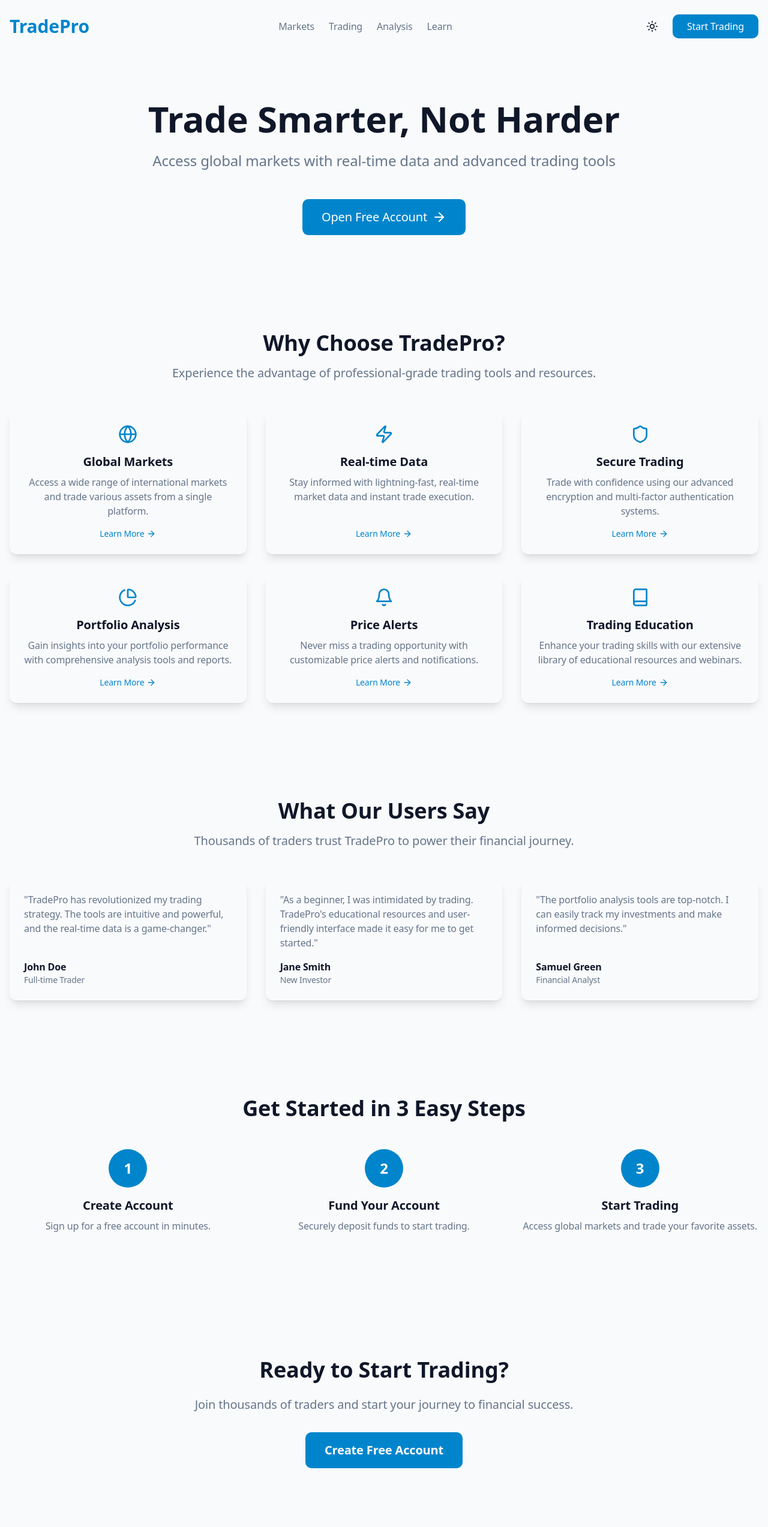
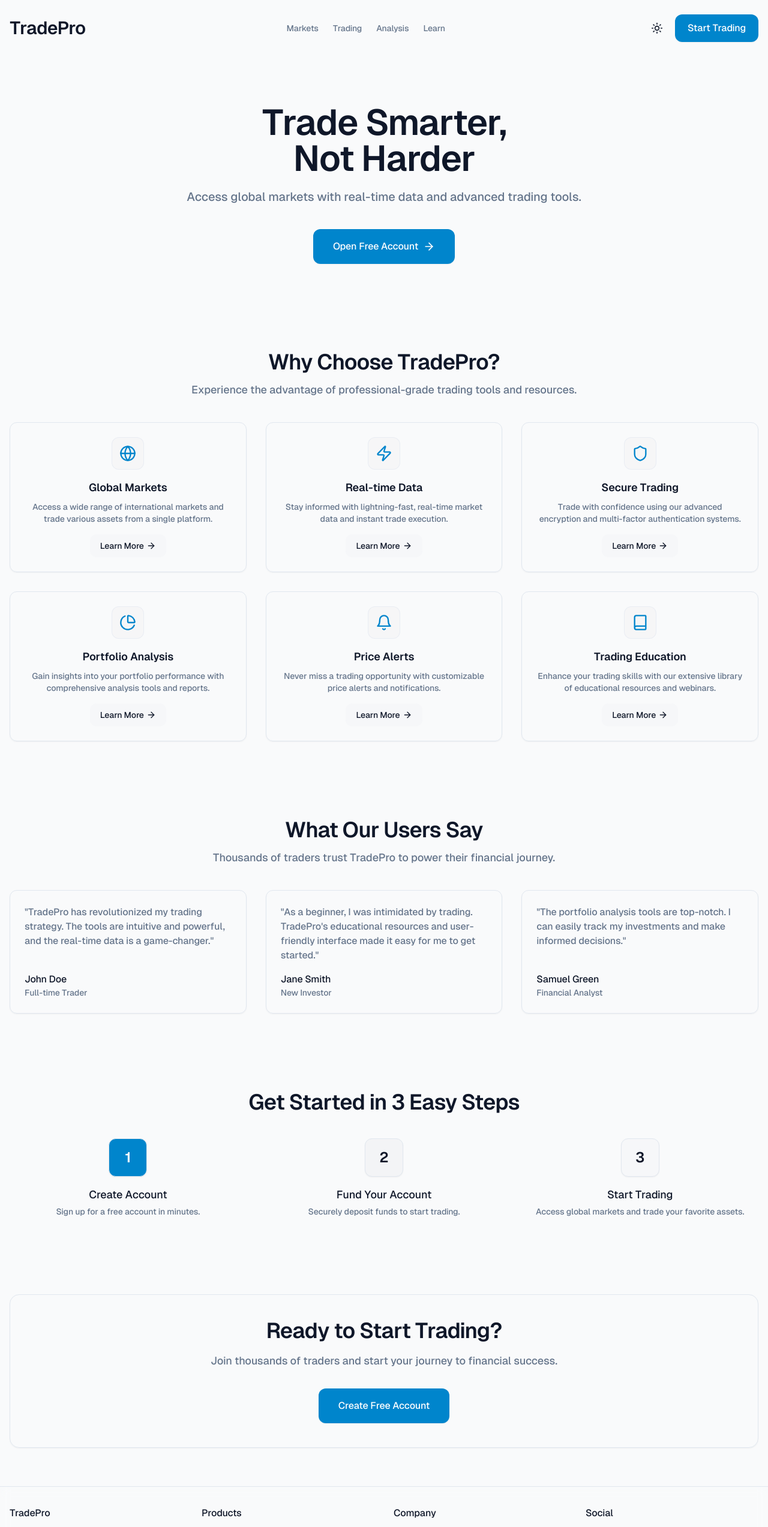
Before and after one commit to YashPalav-26/TradePro, a Next.js app: page / in a window 1280 px wide. Shown: the top 2546 px of the page at 60% size. Built offline with nearby package versions, Linux system fonts and the light colour scheme.

Commit message:
improved home page UI

```diff
--- a/src/app/page.tsx
+++ b/src/app/page.tsx
@@ -43,18 +43,16 @@ const FeatureBox = ({ icon, title, description, delay }: any) => {
       initial={{ opacity: 0, y: 20 }}
       animate={{ opacity: 1, y: 0 }}
       transition={{ duration: 0.6, delay }}
-      className="bg-card p-6 rounded-xl shadow-lg flex flex-col items-center text-center h-full"
+      className="bg-card p-6 border rounded-xl shadow-sm hover:shadow-md transition-all duration-200 flex flex-col items-center text-center h-full"
     >
-      <div className="text-primary mb-4">{icon}</div>
-      <h3 className="text-xl font-semibold mb-2 text-foreground">
+      <div className="text-primary mb-4 bg-secondary/60 p-3 rounded-lg border border-border/60">{icon}</div>
+      <h3 className="text-lg font-semibold mb-2 text-foreground">
         {title}
       </h3>
-      <p className="text-muted-foreground mb-4 flex-grow">{description}</p>
+      <p className="text-muted-foreground mb-4 flex-grow text-sm">{description}</p>
       <motion.button
-        whileHover={{
-          x: 5,
-        }}
-        className="mt-auto text-primary flex items-center text-sm font-medium"
+        whileHover={{ x: 3 }}
+        className="mt-auto text-foreground bg-accent px-4 py-2 rounded-md border border-transparent hover:border-border transition-all flex items-center text-sm"
       >
         Learn More <ArrowRight className="ml-1" size={16} />
       </motion.button>
@@ -68,11 +66,11 @@ const TestimonialCard = ({ quote, author, role, delay }: any) => {
       initial={{ opacity: 0, y: 20 }}
       animate={{ opacity: 1, y: 0 }}
       transition={{ duration: 0.6, delay }}
-      className="bg-card p-6 rounded-xl shadow-lg flex flex-col justify-between h-full"
+      className="bg-card p-6 border rounded-xl shadow-sm hover:shadow-md transition-all duration-200 flex flex-col justify-between h-full"
     >
       <p className="text-muted-foreground mb-4">"{quote}"</p>
       <div>
-        <p className="font-semibold text-foreground">{author}</p>
+        <p className="font-medium text-foreground">{author}</p>
         <p className="text-sm text-muted-foreground">{role}</p>
       </div>
     </motion.div>
@@ -90,37 +88,37 @@ export default function Home() {
 
   const tradingFeatures = [
     {
-      icon: <Globe size={32} />,
+      icon: <Globe size={28} />,
       title: "Global Markets",
       description:
         "Access a wide range of international markets and trade various assets from a single platform.",
     },
     {
-      icon: <Zap size={32} />,
+      icon: <Zap size={28} />,
       title: "Real-time Data",
       description:
         "Stay informed with lightning-fast, real-time market data and instant trade execution.",
     },
     {
-      icon: <Shield size={32} />,
+      icon: <Shield size={28} />,
       title: "Secure Trading",
       description:
         "Trade with confidence using our advanced encryption and multi-factor authentication systems.",
     },
     {
-      icon: <PieChart size={32} />,
+      icon: <PieChart size={28} />,
       title: "Portfolio Analysis",
       description:
         "Gain insights into your portfolio performance with comprehensive analysis tools and reports.",
     },
     {
-      icon: <Bell size={32} />,
+      icon: <Bell size={28} />,
       title: "Price Alerts",
       description:
         "Never miss a trading opportunity with customizable price alerts and notifications.",
     },
     {
-      icon: <Book size={32} />,
+      icon: <Book size={28} />,
       title: "Trading Education",
       description:
         "Enhance your trading skills with our extensive library of educational resources and webinars.",
@@ -154,6 +152,7 @@ export default function Home() {
       <button
         className="p-2 rounded-md hover:bg-accent"
         onClick={() => setTheme(theme === "light" ? "dark" : "light")}
+        aria-label="Toggle theme"
       >
         {theme === "light" ? <Moon size={20} /> : <Sun size={20} />}
       </button>
@@ -161,41 +160,41 @@ export default function Home() {
   };
 
   return (
-    <div className="bg-background min-h-screen font-sans text-foreground">
+    <div className="bg-background min-h-screen text-foreground">
       <header className="container mx-auto px-4 py-6 flex justify-between items-center relative z-20">
         <motion.div
-          initial={{ opacity: 0, x: -50 }}
+          initial={{ opacity: 0, x: -20 }}
           animate={{ opacity: 1, x: 0 }}
-          transition={{ duration: 0.6 }}
-          className="text-3xl font-bold text-primary"
+          transition={{ duration: 0.4 }}
+          className="text-2xl md:text-3xl font-semibold tracking-tight"
         >
           TradePro
         </motion.div>
         <nav className="hidden md:block">
-          <ul className="flex space-x-6 items-center">
+          <ul className="flex gap-6 items-center text-sm">
             {["Markets", "Trading", "Analysis", "Learn"].map((item, index) => (
               <motion.li
                 key={index}
-                initial={{ opacity: 0, x: -20 }}
-                animate={{ opacity: 1, x: 0 }}
-                transition={{ duration: 0.6, delay: index * 0.1 }}
+                initial={{ opacity: 0, y: -4 }}
+                animate={{ opacity: 1, y: 0 }}
+                transition={{ duration: 0.3, delay: index * 0.05 }}
               >
-                <span className="text-muted-foreground hover:text-primary transition-colors">
+                <span className="text-muted-foreground hover:text-foreground transition-colors">
                   {item}
                 </span>
               </motion.li>
             ))}
           </ul>
         </nav>
-        <div className="hidden md:flex items-center space-x-4">
+        <div className="hidden md:flex items-center gap-3">
           {renderThemeChanger()}
           <motion.button
-            initial={{ opacity: 0, x: 50 }}
+            initial={{ opacity: 0, x: 10 }}
             animate={{ opacity: 1, x: 0 }}
-            transition={{ duration: 0.6 }}
-            whileHover={{ scale: 1.05 }}
-            whileTap={{ scale: 0.95 }}
-            className="bg-primary text-primary-foreground px-6 py-2 rounded-md hover:bg-primary/90 transition-colors"
+            transition={{ duration: 0.3 }}
+            whileHover={{ scale: 1.03, y: -1 }}
+            whileTap={{ scale: 0.97 }}
+            className="bg-primary text-primary-foreground px-5 py-2.5 rounded-lg shadow-sm hover:shadow-md border border-transparent"
             onClick={() => router.push("/login")}
           >
             Start Trading
@@ -204,12 +203,13 @@ export default function Home() {
         <div className="md:hidden flex items-center">
           {renderThemeChanger()}
           <motion.button
-            whileHover={{ scale: 1.05 }}
-            whileTap={{ scale: 0.95 }}
-            className="ml-4"
+            whileHover={{ scale: 1.03 }}
+            whileTap={{ scale: 0.97 }}
+            className="ml-3 rounded-md p-2 hover:bg-accent"
             onClick={() => setismenuopen(!ismenuopen)}
+            aria-label="Open menu"
           >
-            {ismenuopen ? <X size={24} /> : <Menu size={24} />}
+            {ismenuopen ? <X size={22} /> : <Menu size={22} />}
           </motion.button>
         </div>
       </header>
@@ -218,30 +218,30 @@ export default function Home() {
           initial={{ opacity: 0, height: 0 }}
           animate={{ opacity: 1, height: "auto" }}
           exit={{ opacity: 0, height: 0 }}
-          transition={{ duration: 0.6 }}
-          className="md:hidden bg-card px-4 py-2"
+          transition={{ duration: 0.3 }}
+          className="md:hidden bg-card/95 backdrop-blur px-4 py-2 border-b"
         >
           <ul className="space-y-3">
             {["Markets", "Trading", "Analysis", "Learn"].map((item, index) => (
               <motion.li
                 key={index}
-                initial={{ opacity: 0, x: -20 }}
+                initial={{ opacity: 0, x: -10 }}
                 animate={{ opacity: 1, x: 0 }}
-                transition={{ duration: 0.6, delay: index * 0.1 }}
+                transition={{ duration: 0.3, delay: index * 0.05 }}
               >
-                <span className=" block text-muted-foreground hover:text-primary transition-colors py-2">
+                <span className="block text-muted-foreground hover:text-foreground transition-colors py-2">
                   {item}
                 </span>
               </motion.li>
             ))}
             <motion.li
-              initial={{ opacity: 0, x: -20 }}
+              initial={{ opacity: 0, x: -10 }}
               animate={{ opacity: 1, x: 0 }}
-              transition={{ duration: 0.6, delay: 0.4 }}
+              transition={{ duration: 0.3, delay: 0.2 }}
             >
               <button
                 onClick={() => router.push("/login")}
-                className="w-full bg-primary text-primary-foreground px-6 py-2 rounded-md hover:bg-primary/90 transition-colors"
+                className="w-full bg-primary text-primary-foreground px-5 py-2.5 rounded-lg shadow-sm hover:shadow-md border border-transparent"
               >
                 Start Trading
               </button>
@@ -251,57 +251,57 @@ export default function Home() {
       )}
       <main className="container mx-auto px-4">
         <Animatedsection>
-          <div className="text-center py-20">
+          <div className="text-center py-16 md:py-20">
             <motion.h1
-              initial={{ opacity: 0, y: -20 }}
+              initial={{ opacity: 0, y: -8 }}
               animate={{ opacity: 1, y: 0 }}
-              transition={{ duration: 0.8, delay: 0.2 }}
-              className="text-6xl font-bold mb-6 text-foreground"
+              transition={{ duration: 0.5, delay: 0.1 }}
+              className="text-4xl md:text-6xl font-semibold tracking-tight mb-5"
             >
-              Trade Smarter, Not Harder
+              Trade Smarter,
+              <br />
+              Not Harder
             </motion.h1>
             <motion.p
-              initial={{ opacity: 0, y: -20 }}
+              initial={{ opacity: 0, y: -6 }}
               animate={{ opacity: 1, y: 0 }}
-              transition={{ duration: 0.8, delay: 0.4 }}
-              className="text-2xl text-muted-foreground mb-12"
+              transition={{ duration: 0.5, delay: 0.2 }}
+              className="text-lg md:text-xl text-muted-foreground mb-10 max-w-2xl mx-auto"
             >
-              Access global markets with real-time data and advanced trading
-              tools
+              Access global markets with real-time data and advanced trading tools.
             </motion.p>
             <motion.button
-              whileHover={{ scale: 1.05 }}
-              whileTap={{ scale: 0.95 }}
-              initial={{ opacity: 0, y: 20 }}
+              whileHover={{ scale: 1.04, y: -1 }}
+              whileTap={{ scale: 0.98 }}
+              initial={{ opacity: 0, y: 8 }}
               animate={{ opacity: 1, y: 0 }}
-              transition={{ duration: 0.8, delay: 0.6 }}
+              transition={{ duration: 0.5, delay: 0.3 }}
               onClick={() => router.push("/register")}
-              className="bg-primary text-primary-foreground px-8 py-4 rounded-md text-xl hover:bg-primary/90 transition-colors flex items-center mx-auto"
+              className="bg-primary text-primary-foreground px-8 py-4 rounded-xl shadow-sm hover:shadow-md border border-transparent inline-flex items-center"
             >
-              Open Free Account <ArrowRight className="ml-2" />
+              Open Free Account <ArrowRight className="ml-2" size={20} />
             </motion.button>
           </div>
         </Animatedsection>
 
         <Animatedsection>
-          <div className="py-20">
-            <div className="text-center mb-12">
-              <h2 className="text-4xl font-bold text-foreground mb-4">
+          <div className="py-16">
+            <div className="text-center mb-10">
+              <h2 className="text-3xl md:text-4xl font-semibold tracking-tight mb-3">
                 Why Choose TradePro?
               </h2>
-              <p className="text-xl text-muted-foreground">
-                Experience the advantage of professional-grade trading tools
-                and resources.
+              <p className="text-base md:text-lg text-muted-foreground">
+                Experience the advantage of professional-grade trading tools and resources.
               </p>
             </div>
-            <div className="grid md:grid-cols-3 gap-8">
+            <div className="grid md:grid-cols-3 gap-6 md:gap-8">
               {tradingFeatures.map((feature, index) => (
                 <FeatureBox
                   key={index}
                   icon={feature.icon}
                   title={feature.title}
                   description={feature.description}
-                  delay={index * 0.1}
+                  delay={index * 0.05}
                 />
               ))}
             </div>
@@ -309,23 +309,23 @@ export default function Home() {
         </Animatedsection>
 
         <Animatedsection>
-          <div className="py-20">
-            <div className="text-center mb-12">
-              <h2 className="text-4xl font-bold text-foreground mb-4">
+          <div className="py-16">
+            <div className="text-center mb-10">
+              <h2 className="text-3xl md:text-4xl font-semibold tracking-tight mb-3">
                 What Our Users Say
               </h2>
-              <p className="text-xl text-muted-foreground">
+              <p className="text-base md:text-lg text-muted-foreground">
                 Thousands of traders trust TradePro to power their financial journey.
               </p>
             </div>
-            <div className="grid md:grid-cols-3 gap-8">
+            <div className="grid md:grid-cols-3 gap-6 md:gap-8">
               {testimonials.map((testimonial, index) => (
                 <TestimonialCard
                   key={index}
                   quote={testimonial.quote}
                   author={testimonial.author}
                   role={testimonial.role}
-                  delay={index * 0.1}
+                  delay={index * 0.05}
                 />
               ))}
             </div>
@@ -333,51 +333,50 @@ export default function Home() {
         </Animatedsection>
 
         <Animatedsection>
-          <div className="py-20">
-            <div className="text-center mb-12">
-              <h2 className="text-4xl font-bold text-foreground mb-4">
+          <div className="py-16">
+            <div className="text-center mb-10">
+              <h2 className="text-3xl md:text-4xl font-semibold tracking-tight mb-6">
                 Get Started in 3 Easy Steps
               </h2>
             </div>
-            <div className="grid md:grid-cols-3 gap-8 text-center">
+            <div className="grid md:grid-cols-3 gap-6 md:gap-8 text-center">
               <div className="flex flex-col items-center">
-                <div className="bg-primary text-primary-foreground rounded-full h-16 w-16 flex items-center justify-center text-2xl font-bold mb-4">
+                <div className="bg-primary text-primary-foreground border h-16 w-16 flex items-center justify-center text-2xl font-semibold rounded-xl mb-4 shadow-sm">
                   1
                 </div>
-                <h3 className="text-xl font-semibold mb-2">Create Account</h3>
-                <p className="text-muted-foreground">Sign up for a free account in minutes.</p>
+                <h3 className="text-lg font-medium mb-1">Create Account</h3>
+                <p className="text-muted-foreground text-sm">Sign up for a free account in minutes.</p>
               </div>
               <div className="flex flex-col items-center">
-                <div className="bg-primary text-primary-foreground rounded-full h-16 w-16 flex items-center justify-center text-2xl font-bold mb-4">
+                <div className="bg-secondary text-secondary-foreground border h-16 w-16 flex items-center justify-center text-2xl font-semibold rounded-xl mb-4 shadow-sm">
                   2
                 </div>
-                <h3 className="text-xl font-semibold mb-2">Fund Your Account</h3>
-                <p className="text-muted-foreground">Securely deposit funds to start trading.</p>
+                <h3 className="text-lg font-medium mb-1">Fund Your Account</h3>
+                <p className="text-muted-foreground text-sm">Securely deposit funds to start trading.</p>
               </div>
               <div className="flex flex-col items-center">
-                <div className="bg-primary text-primary-foreground rounded-full h-16 w-16 flex items-center justify-center text-2xl font-bold mb-4">
+                <div className="bg-accent text-accent-foreground border h-16 w-16 flex items-center justify-center text-2xl font-semibold rounded-xl mb-4 shadow-sm">
                   3
                 </div>
-                <h3 className="text-xl font-semibold mb-2">Start Trading</h3>
-                <p className="text-muted-foreground">Access global markets and trade your favorite assets.</p>
+                <h3 className="text-lg font-medium mb-1">Start Trading</h3>
+                <p className="text-muted-foreground text-sm">Access global markets and trade your favorite assets.</p>
               </div>
             </div>
           </div>
         </Animatedsection>
 
         <Animatedsection>
-          <div className="bg-card rounded-2xl p-12 text-center my-20">
-            <h2 className="text-4xl font-bold mb-6 text-foreground">
+          <div className="bg-card border rounded-2xl p-10 text-center my-16 shadow-sm">
+            <h2 className="text-3xl md:text-4xl font-semibold tracking-tight mb-4">
               Ready to Start Trading?
             </h2>
-            <p className="text-xl mb-8 text-muted-foreground">
-              Join thousands of traders and start your journey to financial
-              success.
+            <p className="text-base md:text-lg mb-8 text-muted-foreground">
+              Join thousands of traders and start your journey to financial success.
             </p>
             <motion.button
-              className="bg-primary text-primary-foreground px-8 py-4 rounded-md text-xl font-bold hover:bg-primary/90 transition-colors"
-              whileHover={{ scale: 1.05 }}
-              whileTap={{ scale: 0.95 }}
+              className="bg-primary text-primary-foreground px-8 py-4 rounded-xl shadow-sm hover:shadow-md border border-transparent"
+              whileHover={{ scale: 1.04, y: -1 }}
+              whileTap={{ scale: 0.98 }}
               onClick={() => router.push("/register")}
             >
               Create Free Account
@@ -386,49 +385,41 @@ export default function Home() {
         </Animatedsection>
       </main>
 
-      <footer className="bg-card py-8">
+      <footer className="bg-card/70 backdrop-blur border-t py-8">
         <div className="container mx-auto px-4">
           <div className="grid grid-cols-1 md:grid-cols-4 gap-8">
             <div>
-              <h3 className="font-semibold mb-4 text-foreground">TradePro</h3>
-              <p className="text-muted-foreground text-sm">
-                Trade Smarter, Not Harder.
-              </p>
+              <h3 className="font-medium mb-3 text-foreground">TradePro</h3>
+              <p className="text-muted-foreground text-sm">Trade Smarter, Not Harder.</p>
             </div>
             <div>
-              <h3 className="font-semibold mb-4 text-foreground">Products</h3>
-              <ul className="space-y-2">
-                <li><a href="#" className="text-muted-foreground hover:text-primary text-sm">Stocks</a></li>
-                <li><a href="#" className="text-muted-foreground hover:text-primary text-sm">Futures & Options</a></li>
-                <li><a href="#" className="text-muted-foreground hover:text-primary text-sm">IPO</a></li>
-                <li><a href="#" className="text-muted-foreground hover:text-primary text-sm">Mutual Funds</a></li>
+              <h3 className="font-medium mb-3 text-foreground">Products</h3>
+              <ul className="space-y-2 text-sm">
+                <li><a href="#" className="text-muted-foreground hover:text-foreground">Stocks</a></li>
+                <li><a href="#" className="text-muted-foreground hover:text-foreground">Futures & Options</a></li>
+                <li><a href="#" className="text-muted-foreground hover:text-foreground">IPO</a></li>
+                <li><a href="#" className="text-muted-foreground hover:text-foreground">Mutual Funds</a></li>
               </ul>
             </div>
             <div>
-              <h3 className="font-semibold mb-4 text-foreground">Company</h3>
-              <ul className="space-y-2">
-                <li><a href="#" className="text-muted-foreground hover:text-primary text-sm">About Us</a></li>
-                <li><a href="#" className="text-muted-foreground hover:text-primary text-sm">Pricing</a></li>
-                <li><a href="#" className="text-muted-foreground hover:text-primary text-sm">Blog</a></li>
-                <li><a href="#" className="text-muted-foreground hover:text-primary text-sm">Careers</a></li>
+              <h3 className="font-medium mb-3 text-foreground">Company</h3>
+              <ul className="space-y-2 text-sm">
+                <li><a href="#" className="text-muted-foreground hover:text-foreground">About Us</a></li>
+                <li><a href="#" className="text-muted-foreground hover:text-foreground">Pricing</a></li>
+                <li><a href="#" className="text-muted-foreground hover:text-foreground">Blog</a></li>
+                <li><a href="#" className="text-muted-foreground hover:text-foreground">Careers</a></li>
               </ul>
             </div>
             <div>
-              <h3 className="font-semibold mb-4 text-foreground">Social</h3>
-              <div className="flex space-x-4">
-                <a href="#" className="text-muted-foreground hover:text-primary">
-                  <Twitter />
-                </a>
-                <a href="#" className="text-muted-foreground hover:text-primary">
-                  <Linkedin />
-                </a>
-                <a href="#" className="text-muted-foreground hover:text-primary">
-                  <Instagram />
-                </a>
+              <h3 className="font-medium mb-3 text-foreground">Social</h3>
+              <div className="flex space-x-4 text-muted-foreground">
+                <a href="#" className="hover:text-foreground"><Twitter /></a>
+                <a href="#" className="hover:text-foreground"><Linkedin /></a>
+                <a href="#" className="hover:text-foreground"><Instagram /></a>
               </div>
             </div>
           </div>
-          <div className="mt-8 pt-8 border-t border-border text-center text-muted-foreground text-sm">
+          <div className="mt-8 pt-8 border-t text-center text-muted-foreground text-sm">
             <p>&copy; {new Date().getFullYear()} TradePro. All rights reserved.</p>
           </div>
         </div>
```
